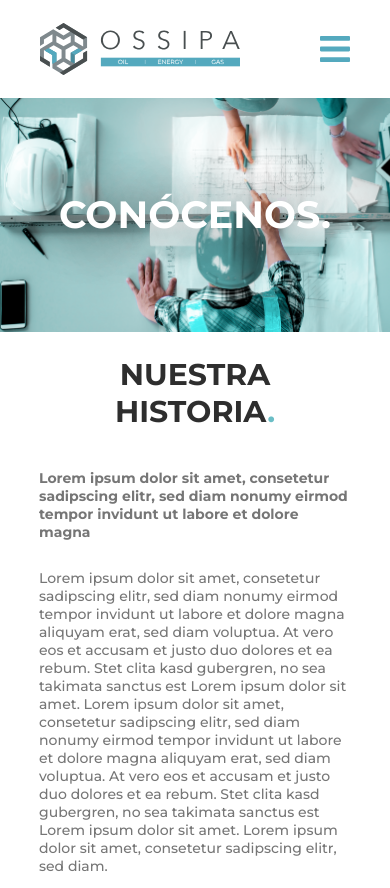
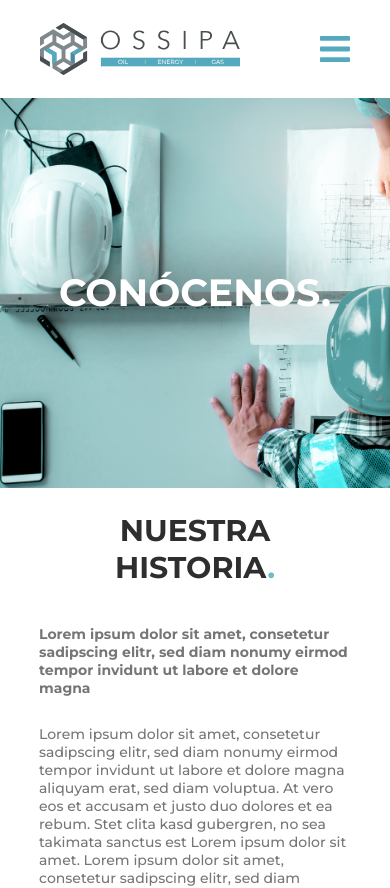
Before and after one commit to marquesin/proyectoossipa, a React (Create React App) app: page /nosotros in a window 390 px wide. Shown: the top 888 px of the page. Built offline with nearby package versions, Linux system fonts and the light colour scheme.

Commit message:
Modificaciones en conocenos para alargar banner

```diff
--- a/src/Components/Nosotros/Banner/Banner.css
+++ b/src/Components/Nosotros/Banner/Banner.css
@@ -20,7 +20,7 @@
 
 @media screen and (max-width: 1200px) {
     .bannerNos {
-        height: 60vw;
+        height: 100vw;
     }
 
     .titeConocenosN {
```
